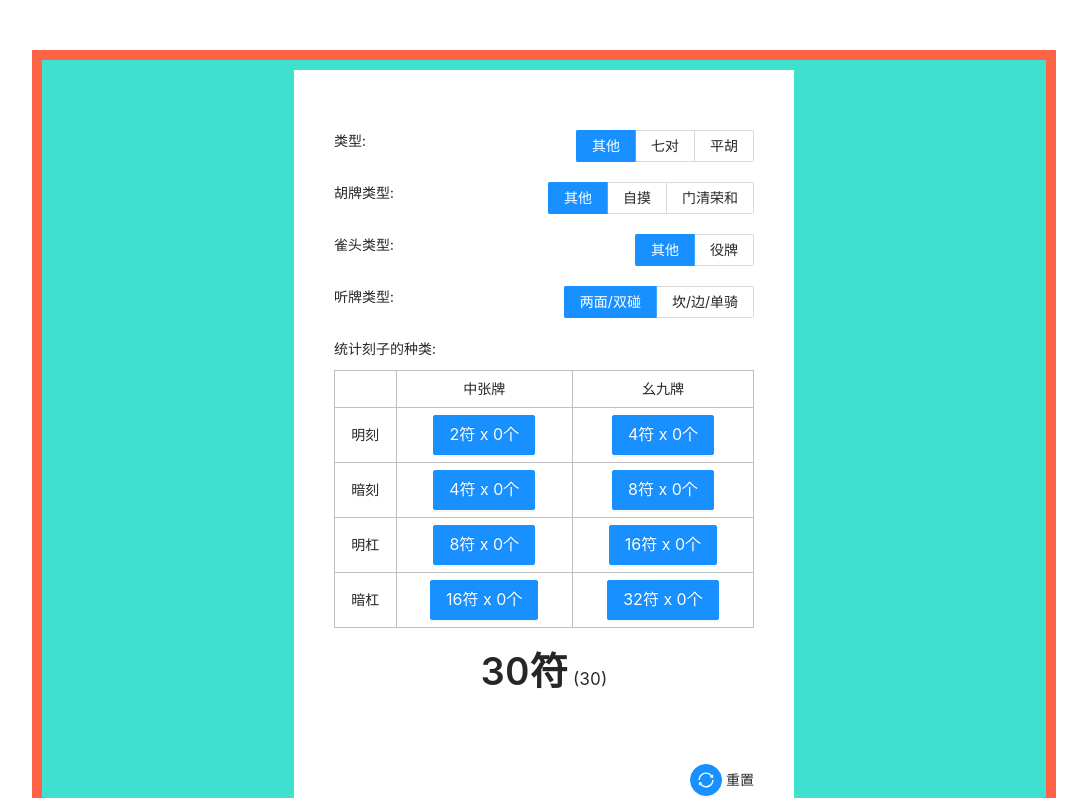
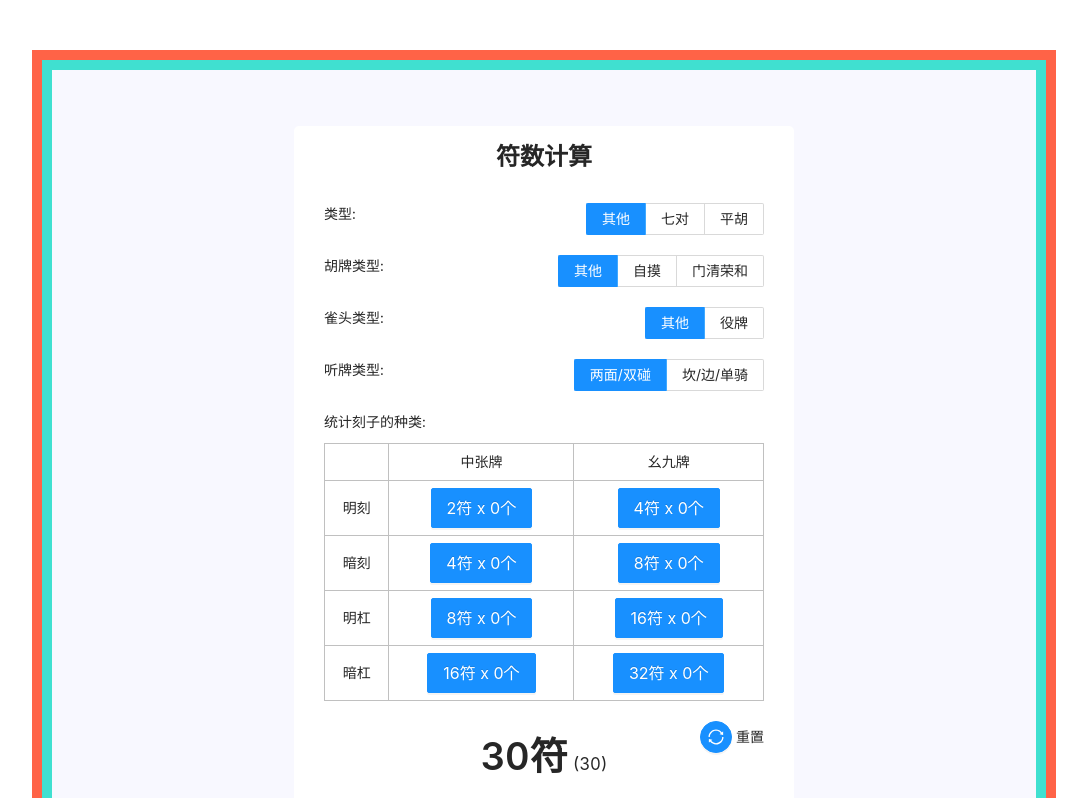
Before and after one commit to KuroiCc/mahjong-record-counter-react, a React (Create React App) app: page /test in a window 1280 px wide. Shown: the top 798 px of the page, without its empty margins (96-1183 px from the left). Built offline with nearby package versions, Linux system fonts and the light colour scheme.

Commit message:
feat: change style

```diff
--- a/src/pages/countPointsPage/CountPointsPage.tsx
+++ b/src/pages/countPointsPage/CountPointsPage.tsx
@@ -140,12 +140,30 @@ export const CountPointsPage: React.FC = () => {
   return (
     <div
       style={{
+        display: 'flex',
+        justifyContent: 'center',
+        alignItems: 'center',
+        height: '100vh',
+        backgroundColor: 'ghostwhite'
+      }}
+    >
+      <div
+        style={{
           width: '500px',
           backgroundColor: 'white',
-        padding: '40px',
-        margin: '0 auto'
+          padding: '15px 30px',
+          margin: '0 auto',
+          borderRadius: '5px'
         }}
       >
+        <Typography.Title
+          level={3}
+          style={{
+            marginBottom: '30px'
+          }}
+        >
+          符数计算
+        </Typography.Title>
         {/* ****************** 渲染单选框 ****************** */}
         {Object.keys(options).map((optionName) => {
           return (
@@ -217,21 +235,11 @@ export const CountPointsPage: React.FC = () => {
             })}
           </tbody>
         </table>
-      <div
-        style={{
-          marginTop: '20px',
-          display: 'flex',
-          justifyContent: 'center',
-          alignItems: 'baseline'
-        }}
-      >
-        <Typography.Title>{Math.ceil((result as number) / 10) * 10}符</Typography.Title>
-        <span style={{ marginLeft: '5px', fontSize: 'larger' }}>({result})</span>
-      </div>
+        {/* 重置按钮 */}
         <div
           style={{
             textAlign: 'right',
-          marginTop: '50px'
+            marginTop: '20px'
           }}
         >
           <Button
@@ -262,8 +270,20 @@ export const CountPointsPage: React.FC = () => {
           />{' '}
           重置
         </div>
+        {/* 结果区域 */}
+        <div
+          style={{
+            marginTop: '-20px',
+            display: 'flex',
+            justifyContent: 'center',
+            alignItems: 'baseline'
+          }}
+        >
+          <Typography.Title>{Math.ceil((result as number) / 10) * 10}符</Typography.Title>
+          <span style={{ marginLeft: '5px', fontSize: 'larger' }}>({result})</span>
+        </div>
         {/* debug */}
-      <div>
+        {/* <div>
       {Object.keys(states).map((state) => {
         return (
           <div key={state}>
@@ -273,7 +293,8 @@ export const CountPointsPage: React.FC = () => {
       })}
     </div>
 
-      <div>{JSON.stringify(concealedTriplet)}</div>
+    <div>{JSON.stringify(concealedTriplet)}</div> */}
+      </div>
     </div>
   )
 }
```
Lines whose indentation alone changed are shown as unchanged.
